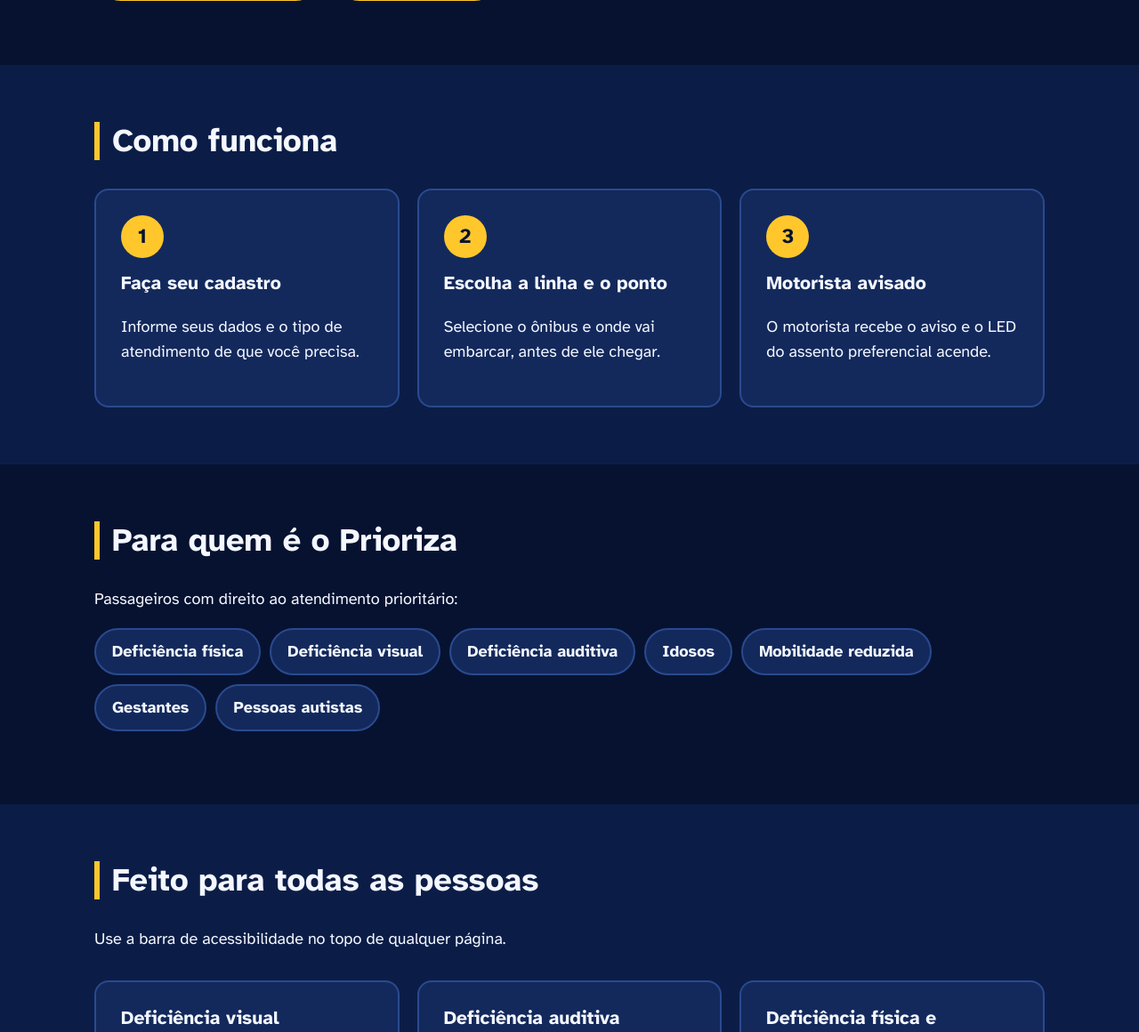
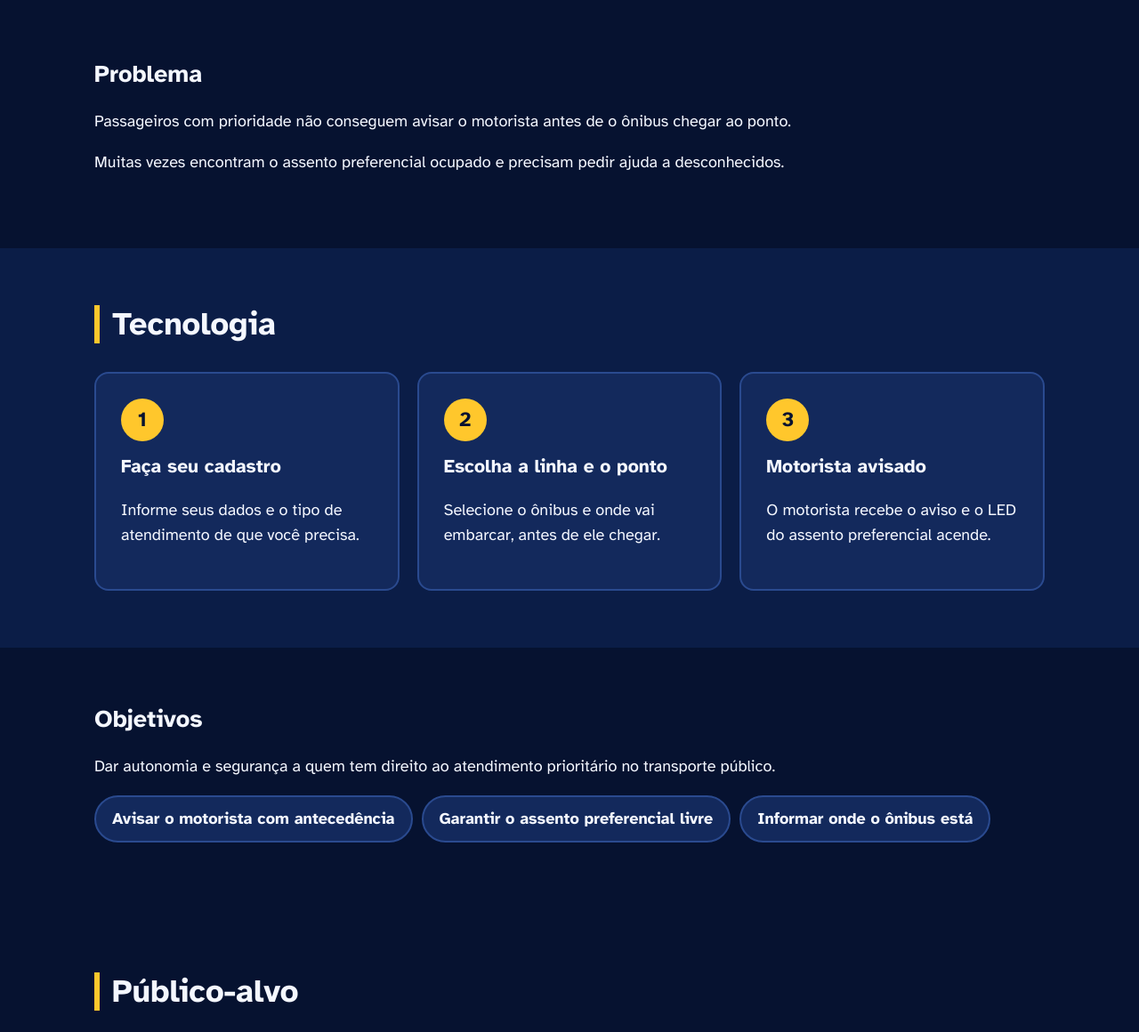
Before and after one commit to gustavomsz/GS1semestre, a plain HTML site: page index.html in a window 1280 px wide. Shown: the part 769-1929 px from the top of the page at 89% size. Drawn offline with Linux system fonts and the light colour scheme.

Commit message:
feat: add problem and goals sections, CSS variables and text limits

```diff
--- a/index.html
+++ b/index.html
@@ -52,8 +52,8 @@
                 <div>
                     <span class="tag">Transporte público acessível</span>
                     <h1>Mobilidade <span>sem barreiras.</span></h1>
-                    <p id="goals" class="subtitle">Solicite atendimento prioritário antes de o ônibus chegar. O motorista é avisado
-                        com antecedência e o assento preferencial é sinalizado para os outros passageiros.</p>
+                    <p class="subtitle">Solicite atendimento prioritário antes de o ônibus chegar. O motorista é avisado
+                        com antecedência.</p>
                     <div class="buttons">
                         <a class="button yellow-button" href="src/pages/request.html">Solicitar atendimento</a>
                         <a class="button border-button" href="src/pages/register.html">Criar cadastro</a>
@@ -74,14 +74,21 @@
                 </div>
             </div>
         </section>
+        <section class="section" id="problem">
+            <div class="container">
+                <h2 class="problem_title">Problema</h2>
+                <p>Passageiros com prioridade não conseguem avisar o motorista antes de o ônibus chegar ao ponto.</p>
+                <p>Muitas vezes encontram o assento preferencial ocupado e precisam pedir ajuda a desconhecidos.</p>
+            </div>
+        </section>
         <section class="section section-blue">
             <div class="container">
-                <h2 id="tecno" class="title">Como funciona</h2>
+                <h2 id="tecno" class="title">Tecnologia</h2>
                 <ol class="cards">
                     <li class="card">
                         <span class="number">1</span>
                         <h3>Faça seu cadastro</h3>
-                        <p>Informe seus dados e o tipo de atendimento de que você precisa.</p>
+                        <span class="card-text">Informe seus dados e o tipo de atendimento de que você precisa.</span>
                     </li>
                     <li class="card">
                         <span class="number">2</span>
@@ -96,9 +103,20 @@
                 </ol>
             </div>
         </section>
+        <section class="section" id="goals">
+            <div class="container">
+                <h2 class="goals_title">Objetivos</h2>
+                <p>Dar autonomia e segurança a quem tem direito ao atendimento prioritário no transporte público.</p>
+                <ul class="people">
+                    <li>Avisar o motorista com antecedência</li>
+                    <li>Garantir o assento preferencial livre</li>
+                    <li>Informar onde o ônibus está</li>
+                </ul>
+            </div>
+        </section>
         <section class="section">
             <div class="container">
-                <h2 id="audience" class="title">Para quem é o Prioriza</h2>
+                <h2 id="audience" class="title">Público-alvo</h2>
                 <p>Passageiros com direito ao atendimento prioritário:</p>
                 <ul class="people">
                     <li>Deficiência física</li>
@@ -113,7 +131,7 @@
         </section>
         <section class="section section-blue">
             <div class="container">
-                <h2 id="benefit" class="title">Feito para todas as pessoas</h2>
+                <h2 id="benefit" class="title">Benefícios</h2>
                 <p>Use a barra de acessibilidade no topo de qualquer página.</p>
                 <ul class="cards">
                     <li class="card">
@@ -154,7 +172,7 @@
                     </li>
                     <li>
                         <span class="status status-green">ÔNIBUS CHEGOU</span>
-                        <p>Hora de embarcar.</p>
+                        <span class="status-text">Hora de embarcar.</span>
                     </li>
                     <li>
                         <span class="status status-blue">ACABOU DE SAIR</span>
```
Also changed, not shown: src/pages/register.html (+1 -2 lines).
